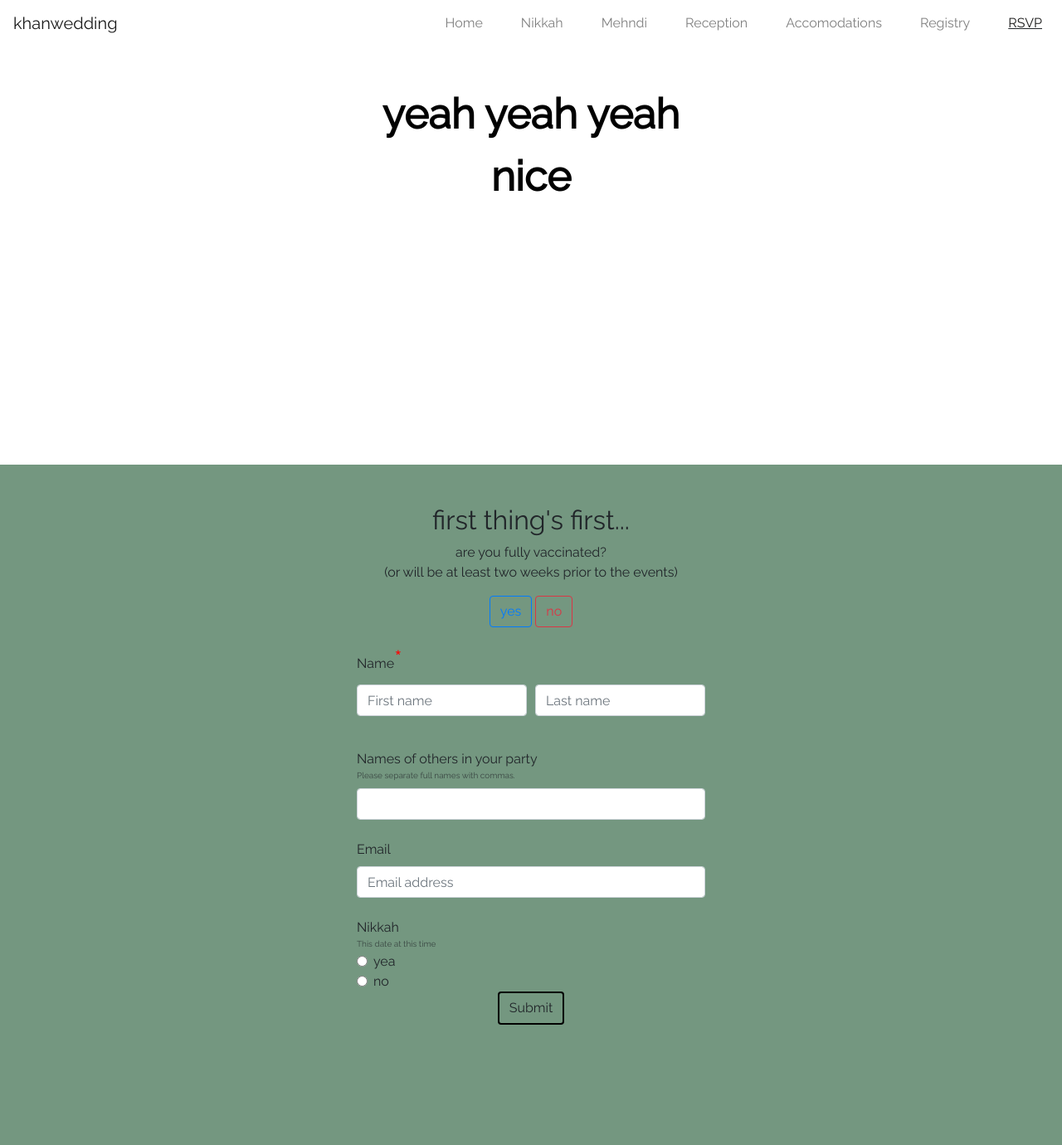
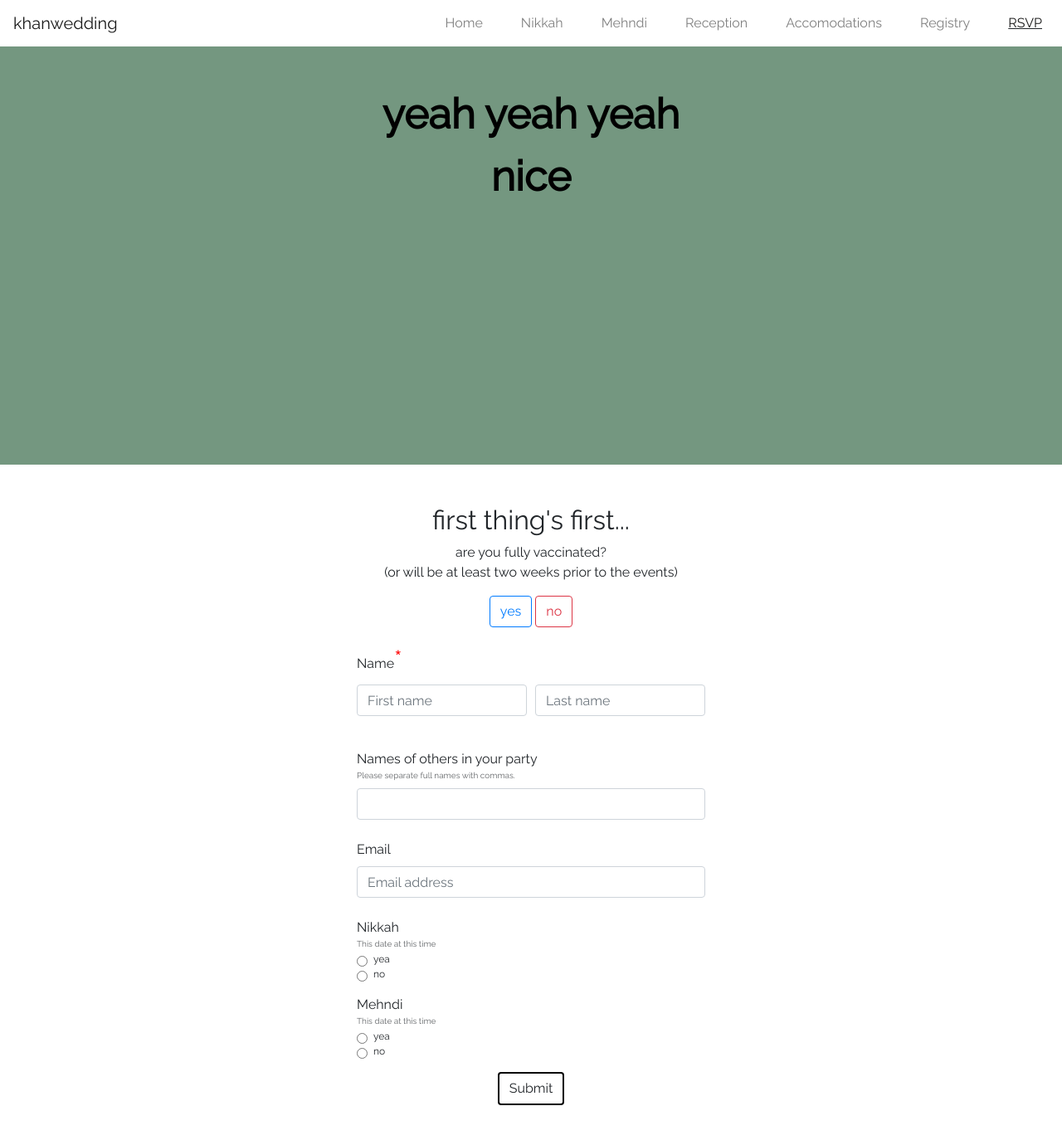
Before and after one commit to tahzabbani/elora_wedding, a Flask app: page /rsvp in a window 1280 px wide. Shown: the whole page at 83% size. Before the commit the page ends 1235 px from the top, so only its background shows below. Run offline with Flask 2, Linux system fonts and the light colour scheme; some libraries are stand-ins or nearby versions.

Commit message:
added another rradio section

```diff
--- a/static/CSS/style.css
+++ b/static/CSS/style.css
@@ -28,7 +28,8 @@ body {
 }
 
 .people {
-    background-color: rgba(53, 104, 70, 0.685);
+    /* background-color: rgba(53, 104, 70, 0.685); */
+    background-color: white;
     /* height: 100vh; */
 }
 
@@ -38,6 +39,7 @@ body {
 }
 
 .sizing {
+    background-color: rgba(53, 104, 70, 0.685);
     text-align: center;
     height: 70vh;
     position: relative;
@@ -98,6 +100,10 @@ label {
     margin-bottom: 0;
 }
 
+.radio-label {
+    font-size: 12px;
+}
+
 .required-field {
     color: red;
     font-size: 30px;
--- a/templates/rsvp.html
+++ b/templates/rsvp.html
@@ -88,19 +88,37 @@
                     </div>
                 </div>
                 <div class="form-row justify-content-center">
-                    <div class="col-sm-4" name="nikkah-rsvp">
+                    <div class="col-sm-4">
                         <div style="padding-bottom: 2px;">
                             <p>Nikkah</p>
                             <p style="opacity: 0.7; font-size: 10px;">This date at this time</p>
                         </div>
                         <div class="form-check">
-                            <label class="form-check-label">
-                             <input type="radio" class="form-check-input" name="nikkah-choice" value="yes-nikkah" required>yea
+                            <label class="form-check-label radio-label">
+                             <input type="radio" class="form-check-input radio-choice-btn" name="nikkah-choice" value="yes" required>yea
                             </label>
                         </div>
                         <div class="form-check">
-                            <label class="form-check-label">
-                            <input type="radio" class="form-check-input" name="nikkah-choice" value="no-nikkah" required>no
+                            <label class="form-check-label radio-label">
+                            <input type="radio" class="form-check-input radio-choice-btn" name="nikkah-choice" value="no" required>no
+                            </label>
+                        </div>
+                    </div>
+                </div>
+                <div class="form-row justify-content-center py-3">
+                    <div class="col-sm-4">
+                        <div style="padding-bottom: 2px;">
+                            <p>Mehndi</p>
+                            <p style="opacity: 0.7; font-size: 10px;">This date at this time</p>
+                        </div>
+                        <div class="form-check">
+                            <label class="form-check-label radio-label">
+                             <input type="radio" class="form-check-input radio-choice-btn" name="nikkah-choice" value="yes" required>yea
+                            </label>
+                        </div>
+                        <div class="form-check">
+                            <label class="form-check-label radio-label">
+                            <input type="radio" class="form-check-input radio-choice-btn" name="nikkah-choice" value="no" required>no
                             </label>
                         </div>
                     </div>
```
